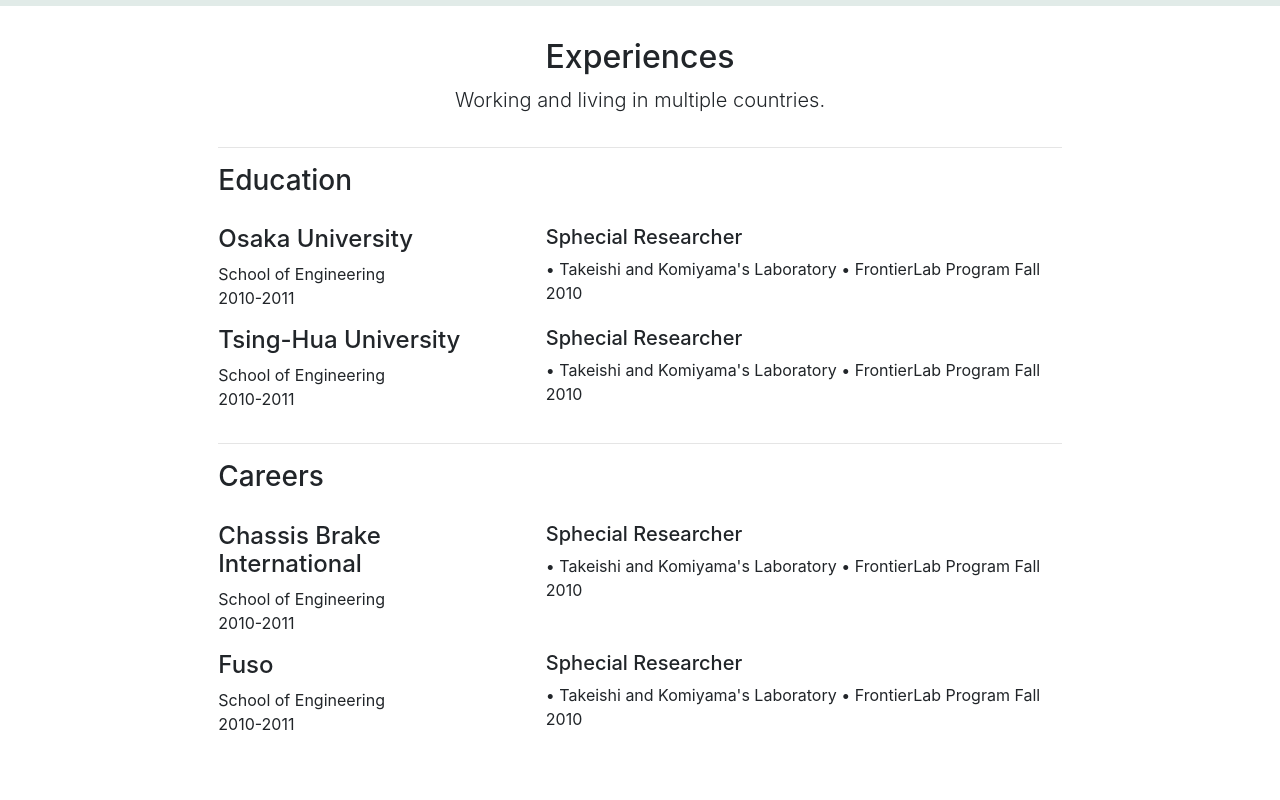
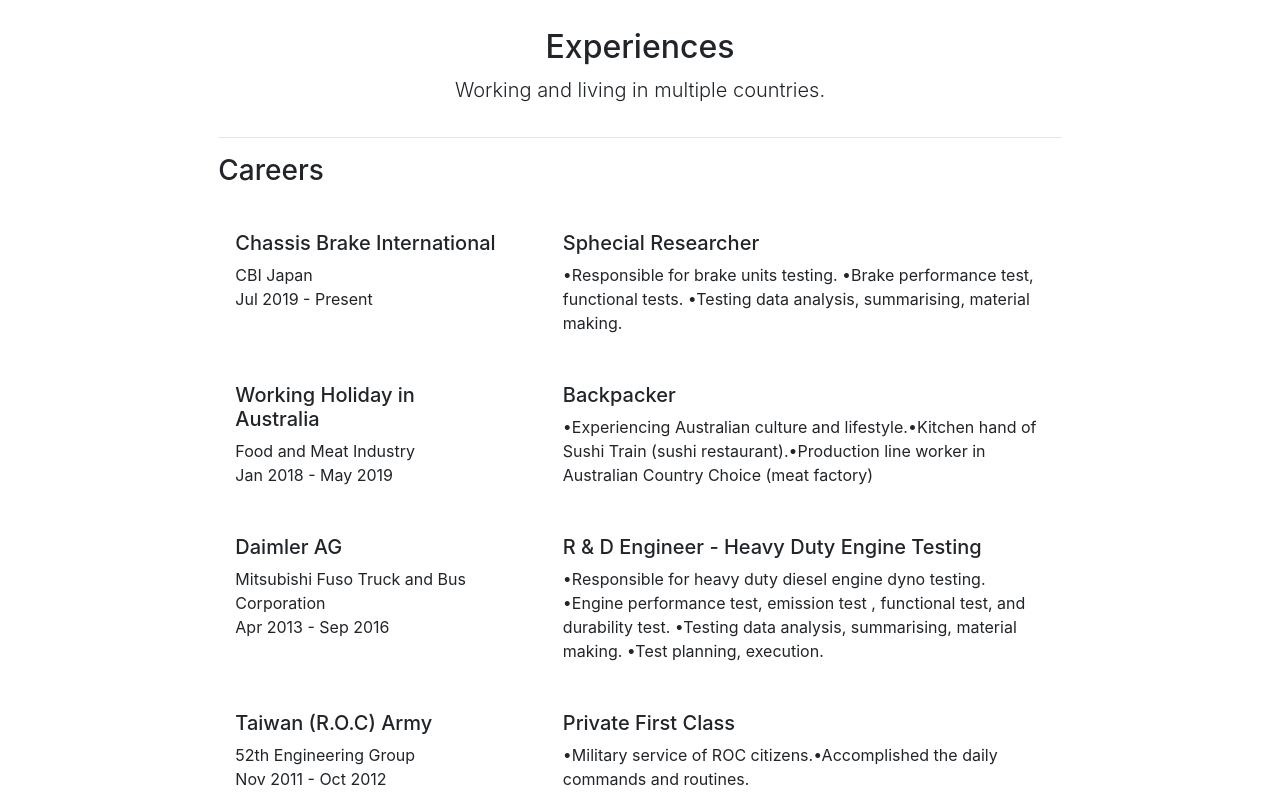
Before and after one commit to poyao-wang/my-web-app, a React (Create React App) app: page / in a window 1280 px wide. Shown: the part 900-1700 px from the top of the page. Built offline with nearby package versions, Linux system fonts and the light colour scheme.

Commit message:
Exp modified

```diff
--- a/src/components/Experiences.css
+++ b/src/components/Experiences.css
@@ -6,6 +6,8 @@
   text-align: center;
 }
 
-.exp-div.h3 {
-  padding-top: 10em;
+.exp-table-col {
+  padding: 1em;
+  padding-left: 2em;
+  padding-right: 2em;
 }
--- a/src/components/Experiences.jsx
+++ b/src/components/Experiences.jsx
@@ -13,30 +13,53 @@
           "• Takeishi and Komiyama's Laboratory • FrontierLab Program Fall 2010",
       },
       {
-        inst: "Tsing-Hua University",
-        subInst: "School of Engineering",
-        jobTitle: "Sphecial Researcher",
-        time: "2010-2011",
-        cont:
-          "• Takeishi and Komiyama's Laboratory • FrontierLab Program Fall 2010",
+        inst: "National Tsing Hua University",
+        subInst: "Power of Mechanical Engineering",
+        jobTitle: "Bachelor's degree",
+        time: "2006-2011",
+        cont: "Thermo-Fluids Engineering Division",
       },
     ],
     careers: [
       {
         inst: "Chassis Brake International",
-        subInst: "School of Engineering",
+        subInst: "CBI Japan",
         jobTitle: "Sphecial Researcher",
-        time: "2010-2011",
+        time: "Jul 2019 - Present",
         cont:
-          "• Takeishi and Komiyama's Laboratory • FrontierLab Program Fall 2010",
+          "•Responsible for brake units testing. \n" +
+          "•Brake performance test, functional tests. \n" +
+          "•Testing data analysis, summarising, material making. \n",
       },
       {
-        inst: "Fuso",
-        subInst: "School of Engineering",
-        jobTitle: "Sphecial Researcher",
-        time: "2010-2011",
+        inst: "Working Holiday in Australia",
+        subInst: "Food and Meat Industry",
+        jobTitle: "Backpacker",
+        time: "Jan 2018 - May 2019",
         cont:
-          "• Takeishi and Komiyama's Laboratory • FrontierLab Program Fall 2010",
+          "•Experiencing Australian culture and lifestyle." +
+          "•Kitchen hand of Sushi Train (sushi restaurant)." +
+          "•Production line worker in Australian Country Choice (meat factory)",
+      },
+      {
+        inst: "Daimler AG",
+        subInst: "Mitsubishi Fuso Truck and Bus Corporation",
+        jobTitle: "R & D Engineer - Heavy Duty Engine Testing",
+        time: "Apr 2013 - Sep 2016",
+        cont:
+          "•Responsible for heavy duty diesel engine dyno testing. \n" +
+          "•Engine performance test, emission test , functional test, and durability test. \n" +
+          "•Testing data analysis, summarising, material making. \n" +
+          "•Test planning, execution. \n",
+      },
+      {
+        inst: "Taiwan (R.O.C) Army",
+        subInst: "52th Engineering Group",
+        jobTitle: "Private First Class",
+        time: "Nov 2011 - Oct 2012",
+        cont:
+          "•Military service of ROC citizens." +
+          "•Accomplished the daily commands and routines.",
       },
     ],
   };
@@ -44,49 +67,45 @@
     return (
       <Container fluid className="exp-div">
         <Row className="exp-title justify-content-center">
-          <Col xs={11} sm={10}>
+          <Col xs={11} sm={10} md={8}>
             <h2>Experiences</h2>
             <p class="lead">Working and living in multiple countries.</p>
           </Col>
         </Row>
-        <Container fluid>
-          <Row className="justify-content-center">
-            <Col xs={11} sm={10} md={8}>
-              <hr className="exp-hr"></hr>
-            </Col>{" "}
-            <Col xs={11} sm={10} md={8}>
-              <h3>Education</h3>
-            </Col>
-          </Row>
-          {this.state.educations.map((education) => this.ExpTable(education))}
-          <Row className="justify-content-center">
-            <Col xs={11} sm={10} md={8}>
-              <hr className="exp-hr"></hr>
-            </Col>{" "}
-            <Col xs={11} sm={10} md={8}>
-              <h3>Careers</h3>
-            </Col>
-          </Row>
-          {this.state.careers.map((career) => this.ExpTable(career))}
-        </Container>
+        {this.expTable("Careers", this.state.careers)}
+        {this.expTable("Education", this.state.educations)}
       </Container>
     );
   }
 
-  ExpTable(education) {
+  expTable(titleText, rows) {
+    return (
+      <div>
+        <Row className="justify-content-center">
+          <Col xs={11} sm={10} md={8}>
+            <hr className="exp-hr"></hr>
+            <h3>{titleText}</h3>
+          </Col>
+        </Row>
+        {rows.map((education) => this.expTableRow(education))}
+      </div>
+    );
+  }
+
+  expTableRow(rowCont) {
     return (
       <Row className="justify-content-center">
-        <Col xs={11} sm={10} md={3}>
-          <h4>{education.inst}</h4>
+        <Col className="exp-table-col" xs={11} sm={10} md={3}>
+          <h5>{rowCont.inst}</h5>
           <p>
-            {education.subInst}
+            {rowCont.subInst}
             <br />
-            {education.time}
+            {rowCont.time}
           </p>
         </Col>
-        <Col xs={11} sm={10} md={5}>
-          <h5>{education.jobTitle}</h5>
-          <p>{education.cont}</p>
+        <Col className="exp-table-col" xs={11} sm={10} md={5}>
+          <h5>{rowCont.jobTitle}</h5>
+          <p>{rowCont.cont}</p>
         </Col>
       </Row>
     );
--- a/src/components/Profile.css
+++ b/src/components/Profile.css
@@ -1,6 +1,6 @@
 .profile-img {
   width: 100%;
-  max-width: 240px;
+  max-width: 230px;
   height: auto;
   margin-top: 1em;
   margin-bottom: 2em;
--- a/src/components/Profile.jsx
+++ b/src/components/Profile.jsx
@@ -12,14 +12,14 @@
           <p class="lead">A Self-Taught Programmer.</p>
           <hr className="profile-hr"></hr>
           <Row className="justify-content-center">
-            <Col xs={12} sm={3}>
+            <Col xs={12} sm={2}>
               <h3 className="text-sm-left">About me</h3>
               <p className="text-sm-left">
-                I am a mechanical engineer. Worked in automobile for 4 years. I
-                start stydying programming since 2019.{" "}
+                I am a mechanical engineer. Working in automobile industry. I
+                started stydying programming since 2019.
               </p>
             </Col>
-            <Col xs={12} sm={3}>
+            <Col xs={12} sm={4}>
               <Image
                 roundedCircle
                 className="profile-img"
@@ -27,7 +27,7 @@
                 alt="Poyao Wang"
               />
             </Col>
-            <Col xs={12} sm={3}>
+            <Col xs={12} sm={2}>
               <h3 className="text-sm-left">Details</h3>
               <p className="text-sm-left">
                 <strong>Name:</strong>
```
